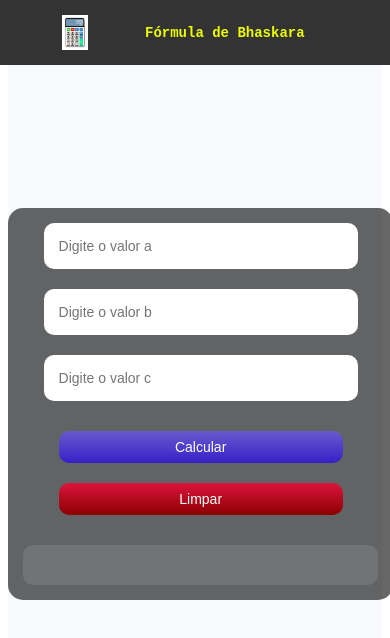
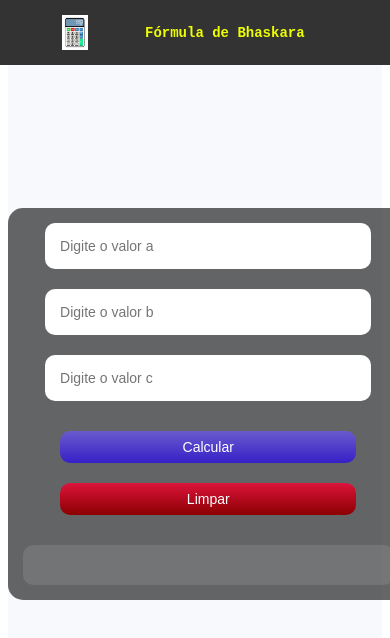
Before and after one commit to luisnegrello-dev/Calculator-x, a React (Vite) app: page / in a window 390 px wide. Shown: the top 638 px of the page. Built offline with nearby package versions, Linux system fonts and the light colour scheme.

Commit message:
RESPONSIVE

```diff
--- a/src/index.css
+++ b/src/index.css
@@ -131,7 +131,9 @@
     width: 95%;
     margin: 100px auto 0 auto;
     padding: auto;
-    margin-right: 30px;
+    position: fixed;
+    margin-left: 0;
+    margin-right: 0;
   }
   .input {
     font-size: 16px;
```
